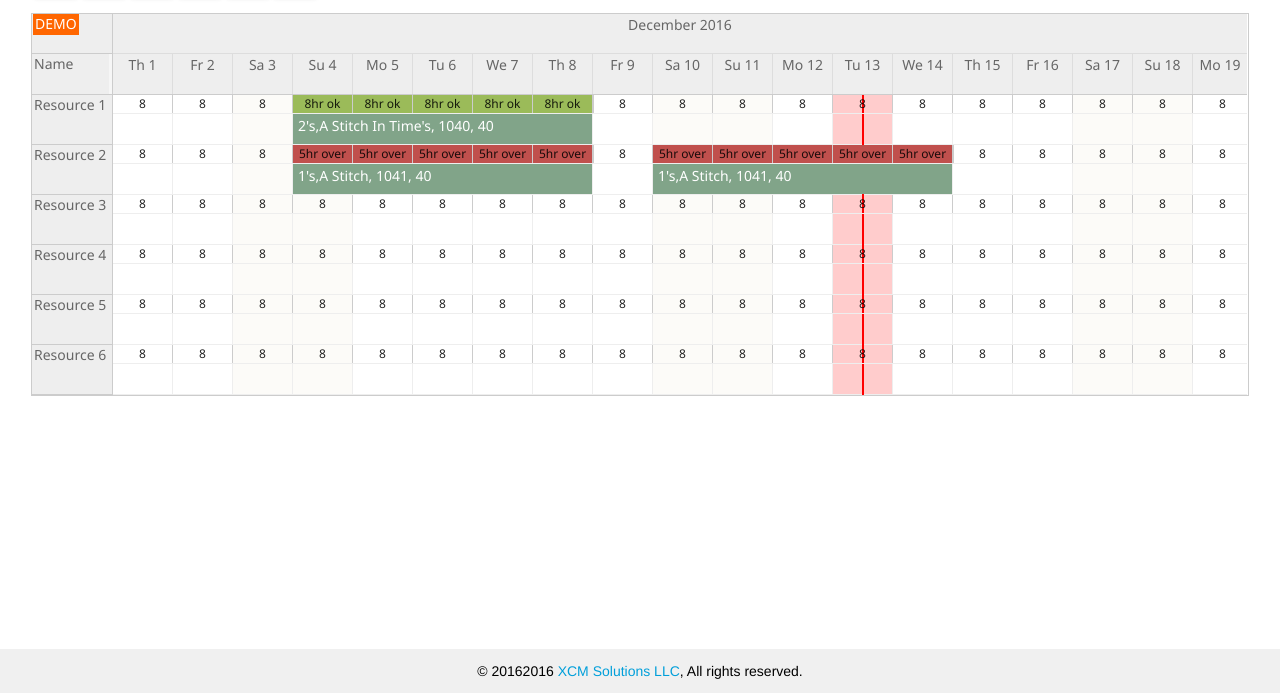
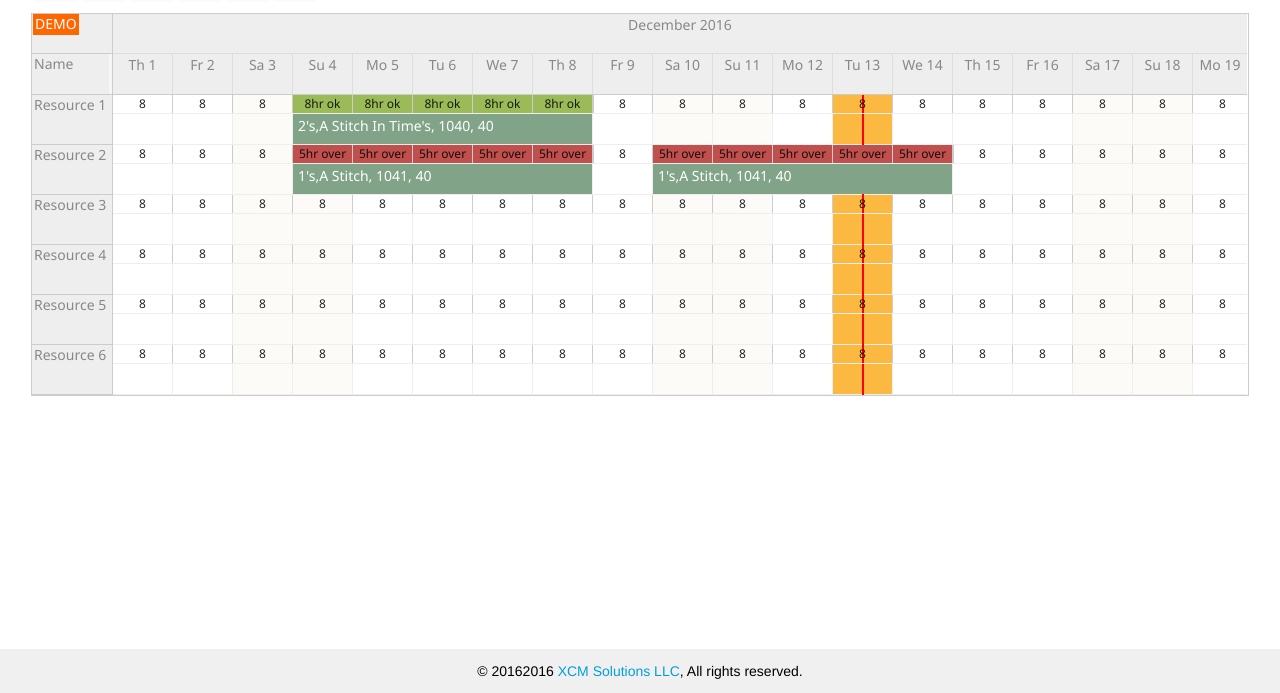
Before and after one commit to karthikJagadeesh/scheduler-prototype, a website: page index.html in a window 1280 px wide. Shown: the part 107-800 px from the top of the page. Drawn offline with nearby package versions, Linux system fonts and the light colour scheme.

Commit message:
refactor scripts

```diff
--- a/assets/themes/scheduler_8.css
+++ b/assets/themes/scheduler_8.css
@@ -3,7 +3,7 @@
 .scheduler_8_timeheadercol,
 .scheduler_8_timeheadergroup
 {
-    font-family: Segoe UI Light,Segoe UI,Arial,Helvetica,Verdana,Sans Serif;
+    font-family: Segoe UI,Arial,Helvetica,Verdana,Sans Serif;
 }
 
 .scheduler_8_main
@@ -69,7 +69,7 @@
 .scheduler_8_rowheader,
 .scheduler_8_corner
 {
-    color: #666;
+    color: #888;
     background: #eee;
 
     -ms-transition: background-color .3s linear;
--- a/babel_script.js
+++ b/babel_script.js
@@ -70,15 +70,14 @@ document.querySelector('#scroll-today').addEventListener('click', function () {
 });
 
 dp.onBeforeCellRender = function (args) {
-  //get today line
-
+  //highlight today's column
   if (args.cell.start <= DayPilot.Date.today() && DayPilot.Date.today() < args.cell.end) {
-    args.cell.backColor = "#ffcccc";
+    args.cell.backColor = "#FCB941";
   }
 
-  var firmAvaiblehrs = 8;
-  var weekDay = weekdays[args.cell.start.getDayOfWeek()];
-
+  var firmAvailableHours = 8;
+  // var weekDay = weekdays[args.cell.start.getDayOfWeek()];
+  console.log(args.cell.utilization('total'));
   // utilization color
   var utilization = args.cell.utilization("total");
 
@@ -88,27 +87,27 @@ dp.onBeforeCellRender = function (args) {
   var bgColor = '';
   var utilizationText = '';
   var utilizationHrs = 0;
-  if (utilization > firmAvaiblehrs) {
+  if (utilization > firmAvailableHours) {
     bgColor = '#c0504d';
-    utilizationHrs = utilization - firmAvaiblehrs;
+    utilizationHrs = utilization - firmAvailableHours;
     utilizationText = 'over';
-  } else if (utilization == firmAvaiblehrs) {
+  } else if (utilization == firmAvailableHours) {
     bgColor = '#9bbb59;';
     utilizationText = 'ok';
-    utilizationHrs = firmAvaiblehrs;
+    utilizationHrs = firmAvailableHours;
   } else {
     bgColor = '#4F81BD;';
     utilizationText = 'under';
-    utilizationHrs = firmAvaiblehrs - utilization;
+    utilizationHrs = firmAvailableHours - utilization;
   }
 
-  firmAvaiblehrs = firmAvaiblehrs > 0 ? firmAvaiblehrs : '-';
+  firmAvailableHours = firmAvailableHours > 0 ? firmAvailableHours : '-';
 
   // showing numbers only
   if (showGrid == 'numbers' && visibleUtilization == true) {
     args.cell.html = "<div class='booking-bg booking-numbers' style='background-color: " + bgColor + ";'><span class='utilization-span'>" + utilizationHrs + "hr " + utilizationText + "</span></div>";
   } else if (showGrid == 'numbers' && visibleUtilization == false) {
-    args.cell.html = "<div class='booking-bg unscheduled-booking'><span>" + firmAvaiblehrs + "</span></div>";
+    args.cell.html = "<div class='booking-bg unscheduled-booking'><span>" + firmAvailableHours + "</span></div>";
   }
   // showing bars only
   /*if (showGrid == 'bar' && visibleUtilization == true) {
```
Also changed, not shown: script.js (+13 -16 lines).
